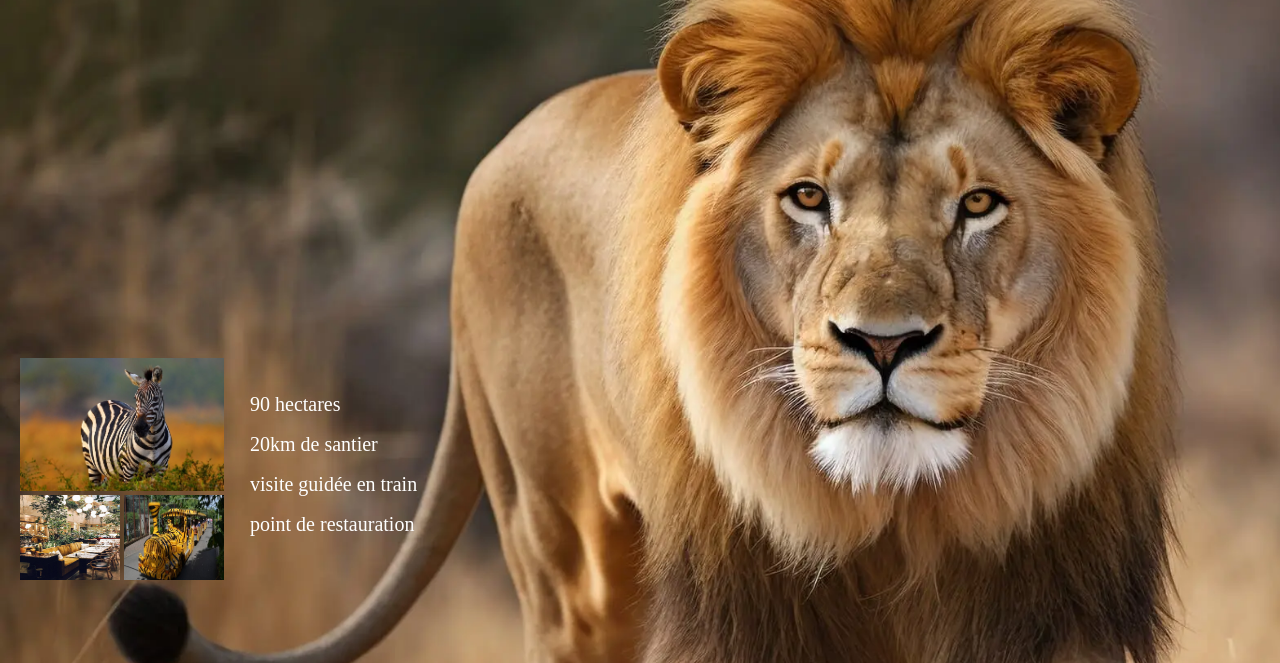
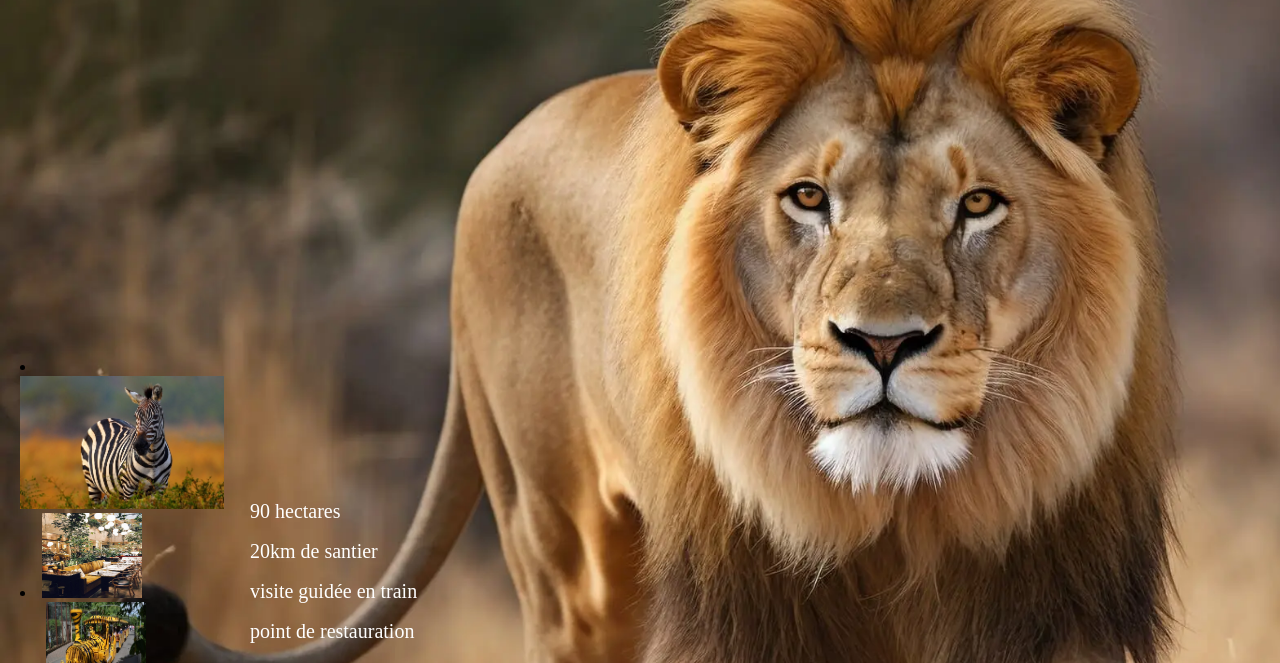
Before and after one commit to seb-alliot/arcadia, a website: page accueil_figma.html in a window 1280 px wide. Shown: the part 137-800 px from the top of the page. Drawn offline with Linux system fonts and the light colour scheme.

Commit message:
correction
Signed-off-by: itsuki <alliotsebastien04@gmail.com>

```diff
--- a/accueil_figma.html
+++ b/accueil_figma.html
@@ -25,12 +25,12 @@
             </ul>
         </nav>
         <div id="menu-service"><!--lien aux services part photo-->
-                <div><a href="./page_annexe_aux_base/info_pratique.html"><img src="./animaux_zoo/zebre.jpg"
-                            alt="info-pratique" id="photo-zebre"></a></div>
-                <div><a href="./page_annexe_aux_base/info_pratique.html"><img src="./photo-restaurant/restau.jpg"
-                            alt="info-pratique" id="photo-restau" class="petite-image"></a></div>
-                <div><a href="./page_annexe_aux_base/info_pratique.html"><img src="./photo train/train-zoo.jpg"
-                            alt="info-pratique" id="photo-train" class="petite-image"></a></div>
+                <li><a href="./page_annexe_aux_base/info_pratique.html"><img src="./animaux_zoo/zebre.jpg"
+                            alt="info-pratique" id="photo-zebre"></a></li>
+                <li><a href="./page_annexe_aux_base/info_pratique.html"><img src="./photo-restaurant/restau.jpg"
+                            alt="info-pratique" id="photo-restau" class="petite-image"></a></li>
+                <li><a href="./page_annexe_aux_base/info_pratique.html"><img src="./photo train/train-zoo.jpg"
+                            alt="info-pratique" id="photo-train" class="petite-image"></a></li>
 
         </div>
         <div id="text-service">
@@ -68,7 +68,7 @@
         <h3>parce que votre avis compte pour nous</h3>
             <ul>
                 <li>
-                    <a href="./page_annexe_aux_base/page_avis.html">
+                    <a href="./page_annexe_aux_base/page_avis.html"><!--lien pour donner son avis-->
                     <p>Parce que votrre avis compte pour nous</p>
                     </a>
                 </li>
--- a/test-figma.css
+++ b/test-figma.css
@@ -60,7 +60,7 @@ h1,h2,h3{
 }
 
 ul #image-deco img{
-    background-image: url(./animaux_zoo/python-royal.jpg);
+    background-image: url("./animaux_zoo/python-royal.jpg");
     width: 179px;
     height: 200px;
     float: inline-end;
```
